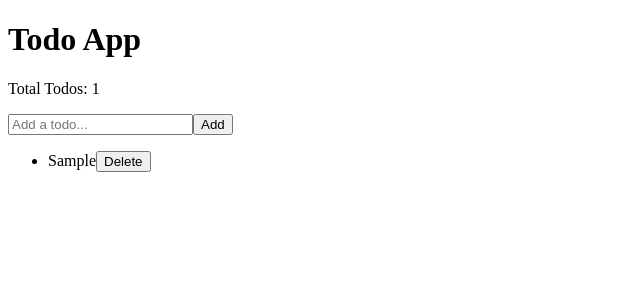
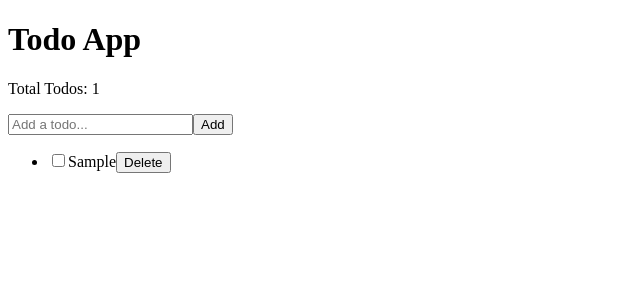
Before and after one commit to musaib-014/todo-app, a React (Vite) app: page / in a window 1280 px wide. Both pictures are taken after typing "Sample" into the empty fields and a click on the button "Add". Shown: the top 300 px of the page, without its empty margins (0-640 px from the left). Built offline with nearby package versions, Linux system fonts and the light colour scheme.

Commit message:
Add Toggle completed functionality to todos

```diff
--- a/src/App.jsx
+++ b/src/App.jsx
@@ -4,6 +4,14 @@ import TodoList from "./components/TodoList";
 
 function App() {
   const [todos, setTodos] = useState([]);
+
+  function toggleTodo(id) {
+    setTodos((prev) =>
+      prev.map((todo) =>
+        todo.id === id ? { ...todo, completed: !todo.completed } : todo
+      )
+    );
+  }
 
   function deleteTodo(id) {
     setTodos((prev) => prev.filter((todo) => todo.id !== id));
@@ -24,7 +32,11 @@ function App() {
       <h1> Todo App</h1>
       <p>Total Todos: {todos.length}</p>
       <TodoInput onAddTodo={addTodo} />
-      <TodoList todos={todos} onDeleteTodo={deleteTodo} />
+      <TodoList
+        todos={todos}
+        onDeleteTodo={deleteTodo}
+        onToggleTodo={toggleTodo}
+      />
     </div>
   );
 }
--- a/src/components/TodoItem.jsx
+++ b/src/components/TodoItem.jsx
@@ -1,6 +1,11 @@
-function TodoItem({ todo, onDelete }) {
+function TodoItem({ todo, onDelete, onToggle }) {
   return (
     <li>
+      <input
+        type="checkbox"
+        checked={todo.completed}
+        onChange={() => onToggle(todo.id)}
+      />
       {todo.text}
       <button onClick={() => onDelete(todo.id)}>Delete</button>
     </li>
--- a/src/components/TodoList.jsx
+++ b/src/components/TodoList.jsx
@@ -1,10 +1,15 @@
 import TodoItem from "./TodoItem";
 
-function TodoList({ todos, onDeleteTodo }) {
+function TodoList({ todos, onDeleteTodo, onToggleTodo }) {
   return (
     <ul>
       {todos.map((todo) => (
-        <TodoItem todo={todo} key={todo.id} onDelete={onDeleteTodo} />
+        <TodoItem
+          todo={todo}
+          key={todo.id}
+          onDelete={onDeleteTodo}
+          onToggle={onToggleTodo}
+        />
       ))}
     </ul>
   );
```
